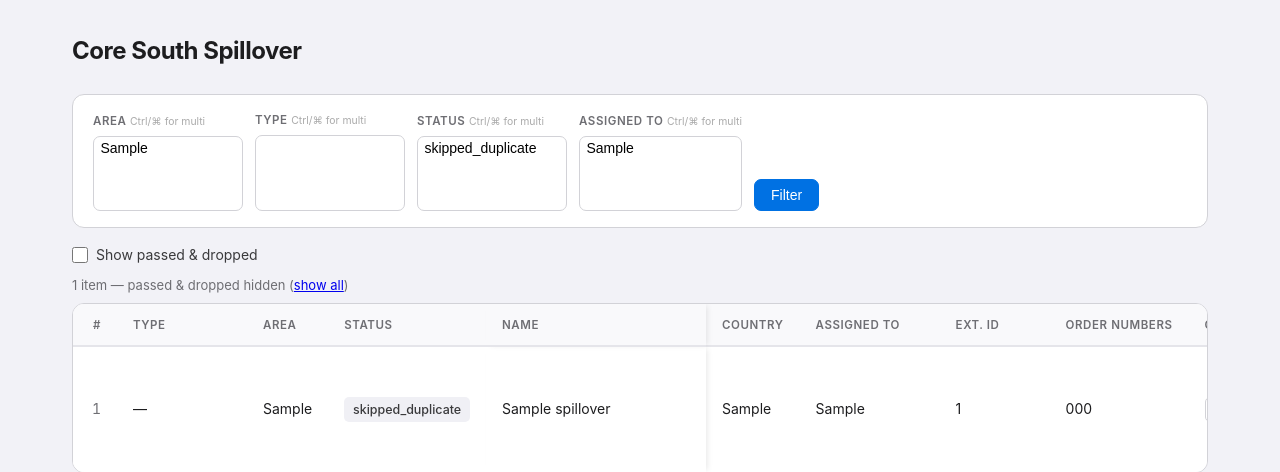
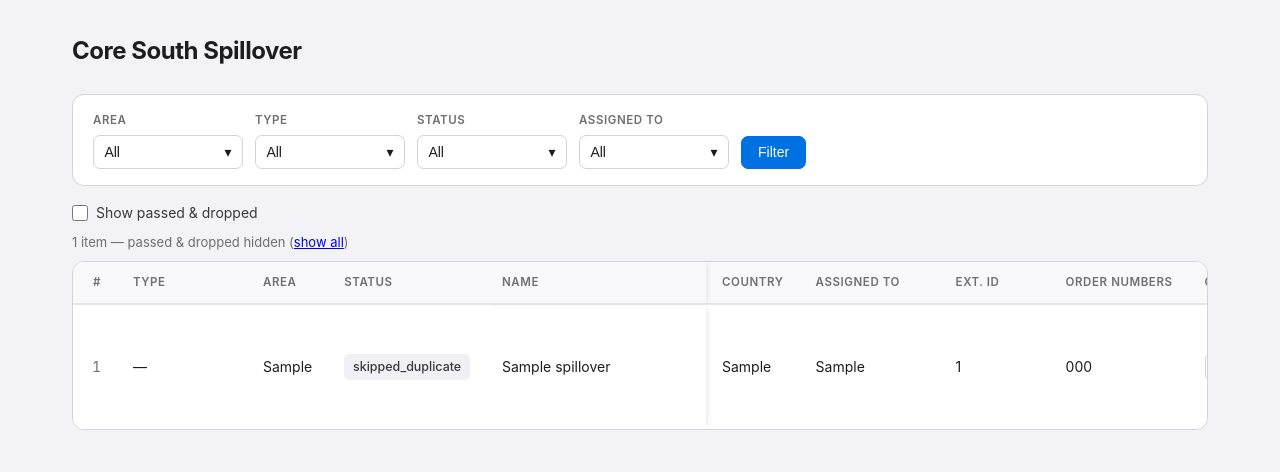
Before and after one commit to maruelha/chaosco, a Flask app: page /spillover in a window 1280 px wide. Shown: the part 52-524 px from the top of the page. Run offline with Flask 3, Linux system fonts and the light colour scheme; tables that the repository leaves empty hold one stand-in row (values such as "Sample post"); lists and menus that the app fills with data are empty.

Commit message:
Replace multi-select filters with dialog checkbox pickers
Each filter (Area, Type, Status, Assigned to) is now a button that
opens a modal dialog with checkboxes — one per available value. Apply
closes the dialog and updates the button label; Filter submits the
form. Checkboxes use form="filters-form" so they submit even when
their dialog is closed, with no hidden-input juggling needed.

Co-Authored-By: Claude Sonnet 4.6 <noreply@anthropic.com>

```diff
--- a/app/static/style.css
+++ b/app/static/style.css
@@ -141,18 +141,47 @@ header {
   min-width: 150px;
   height: 34px;
 }
-.filter-group select[multiple] {
-  height: auto;
-  min-height: 34px;
-  padding: 0.2rem 0.4rem;
+.filter-btn {
+  display: flex;
+  align-items: center;
+  justify-content: space-between;
+  gap: 0.4rem;
+  padding: 0.4rem 0.65rem;
+  border: 1px solid #d2d2d7;
+  border-radius: 7px;
+  font-size: 0.875rem;
+  background: #fff;
+  min-width: 150px;
+  height: 34px;
+  cursor: pointer;
+  color: #1d1d1f;
+  text-align: left;
 }
-.filter-hint {
-  font-size: 0.65rem;
-  font-weight: 400;
-  color: #aaa;
-  text-transform: none;
-  letter-spacing: 0;
+.filter-btn:hover { background: #f0f0f5; }
+.filter-btn--active { border-color: #0071e3; color: #0071e3; }
+.filter-btn--active:hover { background: #eef4ff; }
+
+/* --------------------------------------------------------------- filter dialog */
+.filter-dlg { max-width: 380px; width: 90vw; }
+.filter-dlg .dlg-body { gap: 0; padding-top: 0.4rem; padding-bottom: 0.4rem; }
+.cb-row {
+  display: flex;
+  align-items: center;
+  gap: 0.6rem;
+  padding: 0.45rem 0.1rem;
+  font-size: 0.875rem;
+  cursor: pointer;
+  border-bottom: 1px solid #f5f5f7;
+  color: #1d1d1f;
 }
+.cb-row:last-child { border-bottom: none; }
+.cb-row input[type="checkbox"] {
+  width: 16px; height: 16px;
+  accent-color: #0071e3;
+  cursor: pointer;
+  flex-shrink: 0;
+}
+.cb-row:hover { color: #0071e3; }
 .filter-group input:focus,
 .filter-group select:focus {
   outline: none;
--- a/app/templates/spillover.html
+++ b/app/templates/spillover.html
@@ -9,36 +9,28 @@
 {# ---- Filters ---- #}
 <form method="get" action="{{ url_for('spillover_list') }}" class="filters-bar" id="filters-form">
   <div class="filter-group">
-    <label for="f-area">Area <span class="filter-hint">Ctrl/⌘ for multi</span></label>
-    <select id="f-area" name="area" multiple>
-      {% for v in options.areas %}
-      <option value="{{ v }}" {% if v in area %}selected{% endif %}>{{ v }}</option>
-      {% endfor %}
-    </select>
+    <label>Area</label>
+    <button type="button" class="filter-btn js-filter-btn {% if area %}filter-btn--active{% endif %}" data-filter="area">
+      <span>{% if area %}{{ area|length }} selected{% else %}All{% endif %}</span> ▾
+    </button>
   </div>
   <div class="filter-group">
-    <label for="f-type">Type <span class="filter-hint">Ctrl/⌘ for multi</span></label>
-    <select id="f-type" name="type" multiple>
-      {% for v in options.types %}
-      <option value="{{ v }}" {% if v in type_ %}selected{% endif %}>{{ v }}</option>
-      {% endfor %}
-    </select>
+    <label>Type</label>
+    <button type="button" class="filter-btn js-filter-btn {% if type_ %}filter-btn--active{% endif %}" data-filter="type">
+      <span>{% if type_ %}{{ type_|length }} selected{% else %}All{% endif %}</span> ▾
+    </button>
   </div>
   <div class="filter-group">
-    <label for="f-status">Status <span class="filter-hint">Ctrl/⌘ for multi</span></label>
-    <select id="f-status" name="status" multiple>
-      {% for v in options.statuses %}
-      <option value="{{ v }}" {% if v in status %}selected{% endif %}>{{ v }}</option>
-      {% endfor %}
-    </select>
+    <label>Status</label>
+    <button type="button" class="filter-btn js-filter-btn {% if status %}filter-btn--active{% endif %}" data-filter="status">
+      <span>{% if status %}{{ status|length }} selected{% else %}All{% endif %}</span> ▾
+    </button>
   </div>
   <div class="filter-group">
-    <label for="f-assignee">Assigned to <span class="filter-hint">Ctrl/⌘ for multi</span></label>
-    <select id="f-assignee" name="assigned_to" multiple>
-      {% for v in options.assignees %}
-      <option value="{{ v }}" {% if v in assigned_to %}selected{% endif %}>{{ v }}</option>
-      {% endfor %}
-    </select>
+    <label>Assigned to</label>
+    <button type="button" class="filter-btn js-filter-btn {% if assigned_to %}filter-btn--active{% endif %}" data-filter="assigned_to">
+      <span>{% if assigned_to %}{{ assigned_to|length }} selected{% else %}All{% endif %}</span> ▾
+    </button>
   </div>
   <div class="filter-group filter-group--submit">
     <label>&nbsp;</label>
@@ -51,6 +43,71 @@
   </div>
   {% endif %}
 </form>
+
+{# ---- Filter dialogs (checkboxes carry form="filters-form" so they submit with the main form) ---- #}
+<dialog id="dlg-filter-area" class="filter-dlg">
+  <div class="dlg-header"><div class="dlg-title">Filter by Area</div></div>
+  <div class="dlg-body">
+    {% for v in options.areas %}
+    <label class="cb-row">
+      <input type="checkbox" name="area" value="{{ v }}" form="filters-form"
+             {% if v in area %}checked{% endif %}> {{ v }}
+    </label>
+    {% endfor %}
+  </div>
+  <div class="dlg-footer">
+    <button type="button" class="btn js-filter-clear" data-filter="area">Clear</button>
+    <button type="button" class="btn btn-primary js-filter-apply" data-filter="area">Apply</button>
+  </div>
+</dialog>
+
+<dialog id="dlg-filter-type" class="filter-dlg">
+  <div class="dlg-header"><div class="dlg-title">Filter by Type</div></div>
+  <div class="dlg-body">
+    {% for v in options.types %}
+    <label class="cb-row">
+      <input type="checkbox" name="type" value="{{ v }}" form="filters-form"
+             {% if v in type_ %}checked{% endif %}> {{ v }}
+    </label>
+    {% endfor %}
+  </div>
+  <div class="dlg-footer">
+    <button type="button" class="btn js-filter-clear" data-filter="type">Clear</button>
+    <button type="button" class="btn btn-primary js-filter-apply" data-filter="type">Apply</button>
+  </div>
+</dialog>
+
+<dialog id="dlg-filter-status" class="filter-dlg">
+  <div class="dlg-header"><div class="dlg-title">Filter by Status</div></div>
+  <div class="dlg-body">
+    {% for v in options.statuses %}
+    <label class="cb-row">
+      <input type="checkbox" name="status" value="{{ v }}" form="filters-form"
+             {% if v in status %}checked{% endif %}> {{ v }}
+    </label>
+    {% endfor %}
+  </div>
+  <div class="dlg-footer">
+    <button type="button" class="btn js-filter-clear" data-filter="status">Clear</button>
+    <button type="button" class="btn btn-primary js-filter-apply" data-filter="status">Apply</button>
+  </div>
+</dialog>
+
+<dialog id="dlg-filter-assigned_to" class="filter-dlg">
+  <div class="dlg-header"><div class="dlg-title">Filter by Assignee</div></div>
+  <div class="dlg-body">
+    {% for v in options.assignees %}
+    <label class="cb-row">
+      <input type="checkbox" name="assigned_to" value="{{ v }}" form="filters-form"
+             {% if v in assigned_to %}checked{% endif %}> {{ v }}
+    </label>
+    {% endfor %}
+  </div>
+  <div class="dlg-footer">
+    <button type="button" class="btn js-filter-clear" data-filter="assigned_to">Clear</button>
+    <button type="button" class="btn btn-primary js-filter-apply" data-filter="assigned_to">Apply</button>
+  </div>
+</dialog>
 
 <div class="toggle-row">
   <input type="checkbox" id="toggle-all" name="show_all" value="1"
@@ -291,9 +348,51 @@
     cmtDlg.close();
   });
 
+  // ---- Filter dialogs ----
+  const FILTER_NAMES = ['area', 'type', 'status', 'assigned_to'];
+
+  function updateFilterBtn(filter) {
+    const checked = document.querySelectorAll(
+      `input[type="checkbox"][name="${filter}"][form="filters-form"]:checked`
+    );
+    const btn = document.querySelector(`.js-filter-btn[data-filter="${filter}"]`);
+    const span = btn.querySelector('span');
+    if (checked.length) {
+      span.textContent = checked.length + ' selected';
+      btn.classList.add('filter-btn--active');
+    } else {
+      span.textContent = 'All';
+      btn.classList.remove('filter-btn--active');
+    }
+  }
+
+  document.querySelectorAll('.js-filter-btn').forEach(btn => {
+    btn.addEventListener('click', () => {
+      document.getElementById('dlg-filter-' + btn.dataset.filter).showModal();
+    });
+  });
+
+  document.querySelectorAll('.js-filter-apply').forEach(btn => {
+    btn.addEventListener('click', () => {
+      updateFilterBtn(btn.dataset.filter);
+      document.getElementById('dlg-filter-' + btn.dataset.filter).close();
+    });
+  });
+
+  document.querySelectorAll('.js-filter-clear').forEach(btn => {
+    btn.addEventListener('click', () => {
+      document.querySelectorAll(
+        `input[type="checkbox"][name="${btn.dataset.filter}"][form="filters-form"]`
+      ).forEach(cb => { cb.checked = false; });
+      updateFilterBtn(btn.dataset.filter);
+    });
+  });
+
   // Close on backdrop click
-  [annDlg, cmtDlg].forEach(dlg => {
-    dlg.addEventListener('click', e => { if (e.target === dlg) dlg.close(); });
+  [annDlg, cmtDlg, ...FILTER_NAMES.map(f => document.getElementById('dlg-filter-' + f))].forEach(dlg => {
+    if (dlg) dlg.addEventListener('click', e => {
+      if (e.target === dlg) { if (dlg.id.startsWith('dlg-filter-')) updateFilterBtn(dlg.id.replace('dlg-filter-', '')); dlg.close(); }
+    });
   });
 }());
 </script>
```
